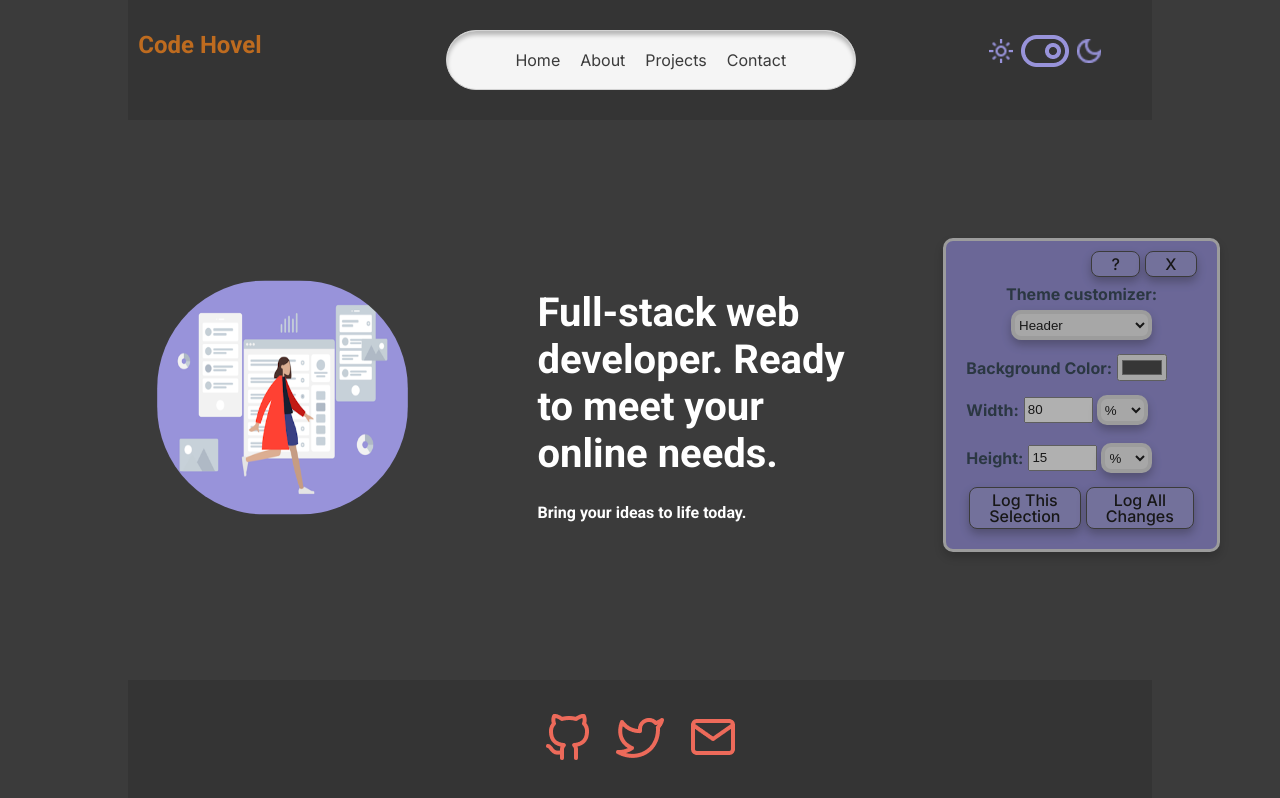
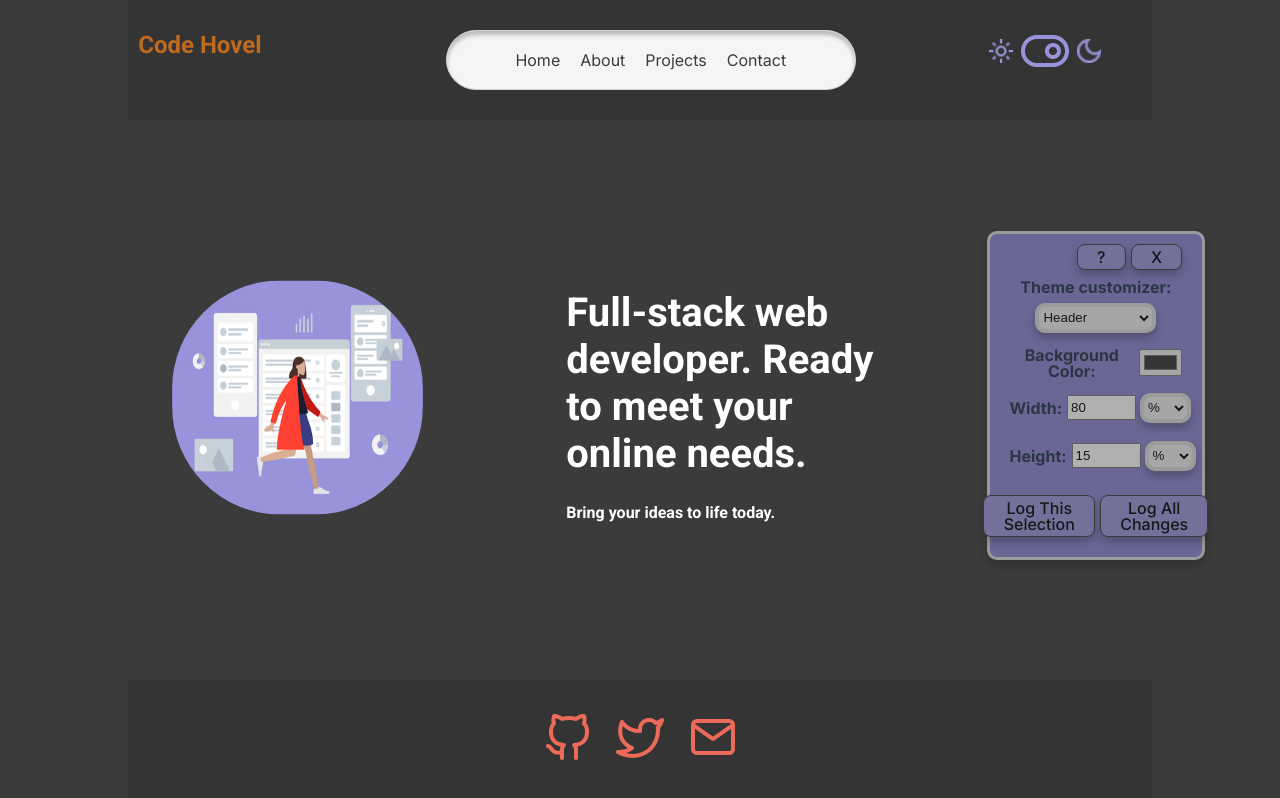
Before and after one commit to evanpixelgame/CodeHovel, a React (Vite) app: page / in a window 1280 px wide. Built offline with nearby package versions, Linux system fonts and the light colour scheme.

Commit message:
css update

```diff
--- a/src/ThemeCustomizer/component.css
+++ b/src/ThemeCustomizer/component.css
@@ -7,7 +7,7 @@
 
 .theme-customizer {
   border: 3px solid var(--theme-customizer-border-color);
-  max-width: 20%;
+  max-width: 15%;
   margin: 10px;
   padding: 20px;
 
@@ -83,6 +83,9 @@ select {
   margin-bottom: 5px;
 }
 
+.log-buttons {
+  margin-top: 10px;
+}
 .controls {
   display: flex;
   flex-direction: column;
```
